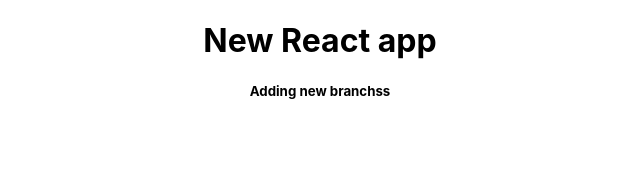
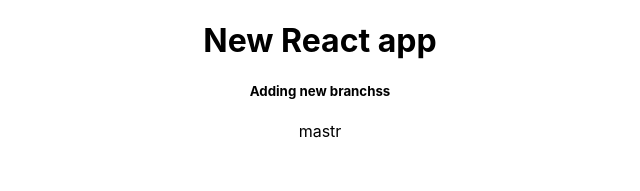
Before and after one commit to arvind199012/ReactApp, a React (Create React App) app: page / in a window 1280 px wide. Shown: the top 191 px of the page, without its empty margins (320-960 px from the left). Built offline with nearby package versions, Linux system fonts and the light colour scheme.

Commit message:
just likethat

```diff
--- a/src/App.js
+++ b/src/App.js
@@ -6,6 +6,7 @@
     <div className="App">
        <h1>New React app</h1>
        <h5>Adding new branchss</h5>
+       <>mastr</>
     </div>
   );
 }
```
